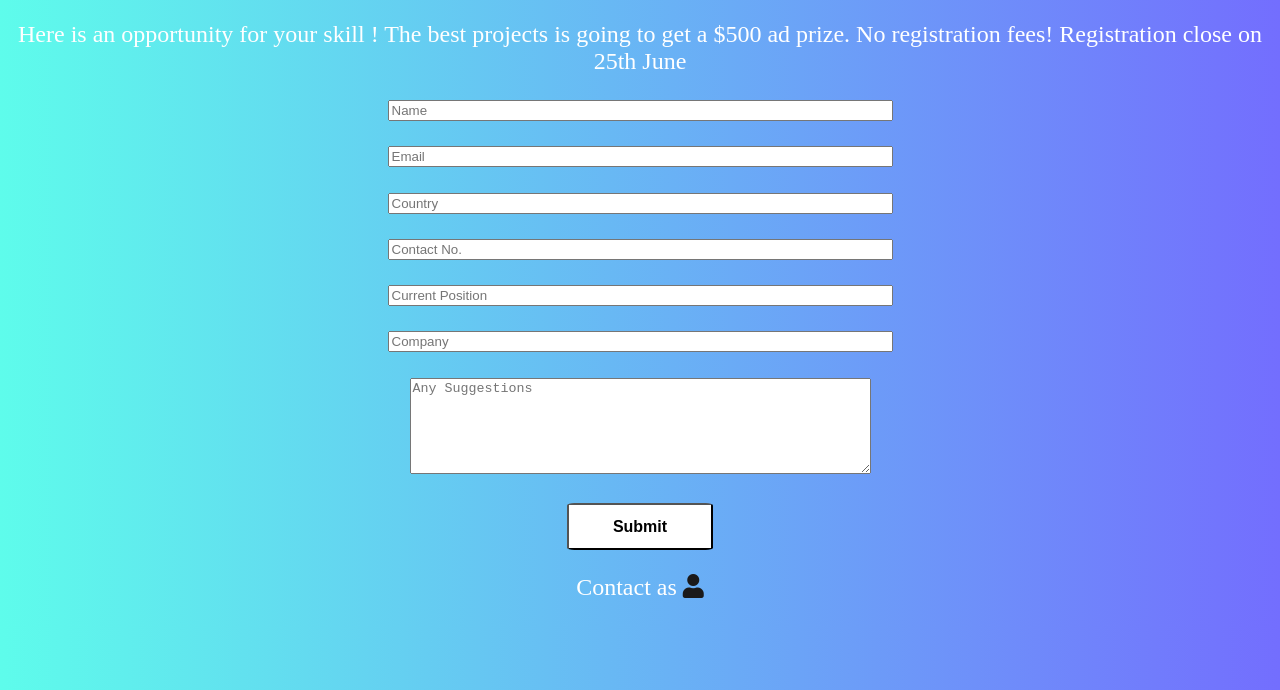
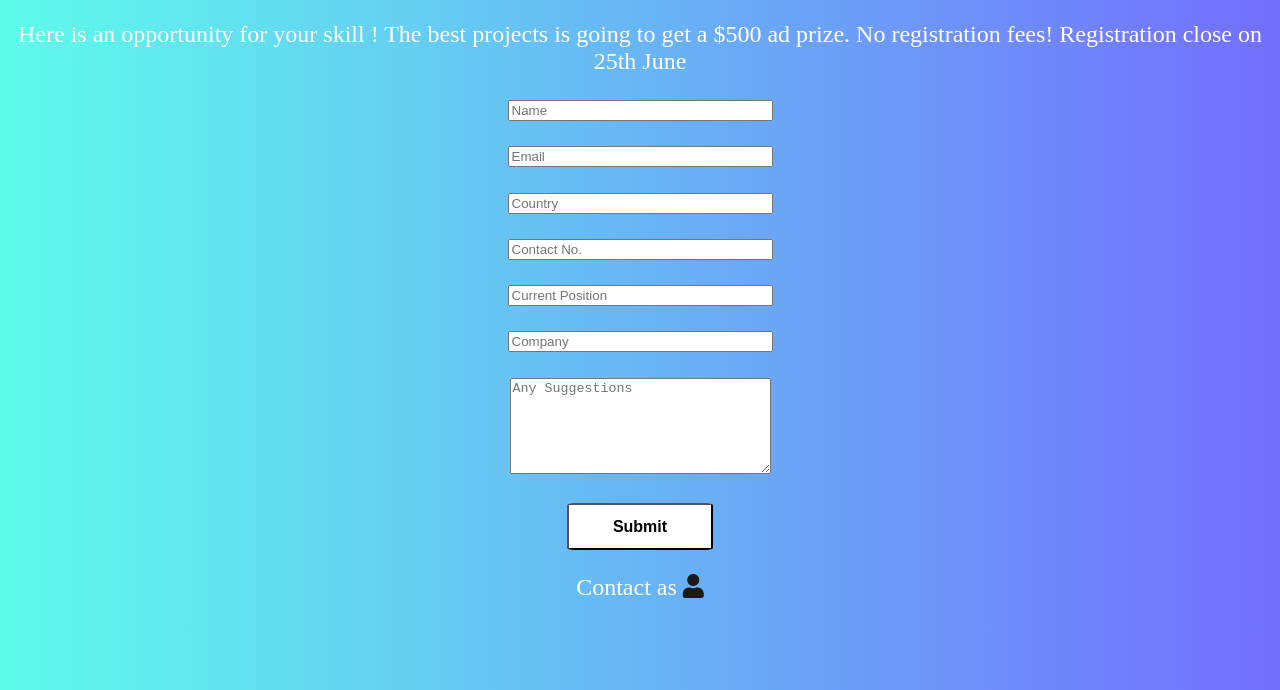
Before and after one commit to Sonaelizebeth/Form, a plain HTML site: page index.html in a window 1280 px wide. Shown: the part 110-800 px from the top of the page. Drawn offline with Linux system fonts and the light colour scheme.

Commit message:
Update index.html

```diff
--- a/index.html
+++ b/index.html
@@ -25,17 +25,17 @@
 
 
     <form action="">
-          <div class="name"><input type="text" size="60" placeholder="Name" class="box" /></div>
-          <div class="mail"><input type="email" size="60"placeholder="Email" class="box" /></div>
-          <div class="coun"><input type="text" size="60"placeholder="Country" class="box" /></div>
-          <div class="no"><input type="text" size="60"placeholder="Contact No." class="box" /></div>
-          <div class="pos"><input type="text" size="60"placeholder="Current Position" class="box" /></div>
-          <div class="com"><input type="text"size="60" placeholder="Company" class="box" /></div>
+          <div class="name"><input type="text" size="30" placeholder="Name" class="box" /></div>
+          <div class="mail"><input type="email" size="30"placeholder="Email" class="box" /></div>
+          <div class="coun"><input type="text" size="30"placeholder="Country" class="box" /></div>
+          <div class="no"><input type="text" size="30"placeholder="Contact No." class="box" /></div>
+          <div class="pos"><input type="text" size="30"placeholder="Current Position" class="box" /></div>
+          <div class="com"><input type="text"size="30" placeholder="Company" class="box" /></div>
           <div class="sug">
           <textarea
             name=""
             id=""
-            cols="55"
+            cols="30"
             rows="6"
             class="box message"
             placeholder="Any Suggestions"
```
